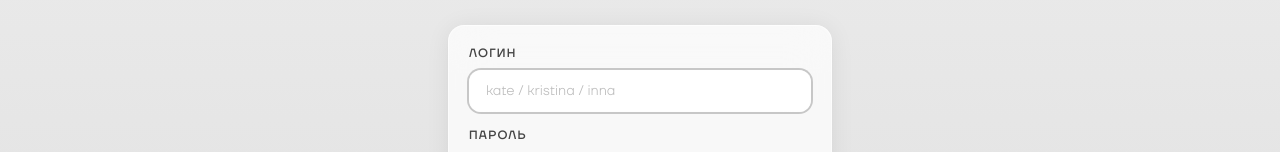
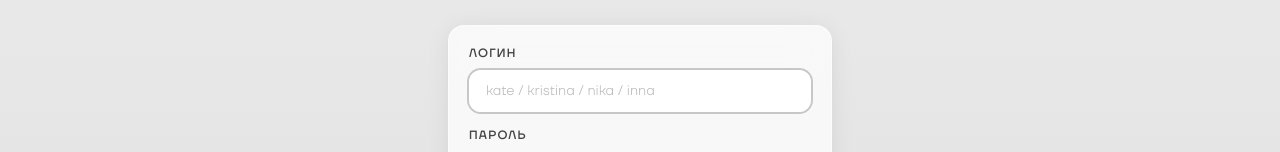
Before and after one commit to gukatya/face-gifts, a React (Vite) app in the folder frontend/: page /login in a window 1280 px wide. Shown: the part 280-432 px from the top of the page. Built offline with nearby package versions, Linux system fonts and the light colour scheme.

Commit message:
fix: add nika to login placeholder
Co-Authored-By: Claude Sonnet 4.6 <noreply@anthropic.com>

```diff
--- a/frontend/src/pages/LoginPage.tsx
+++ b/frontend/src/pages/LoginPage.tsx
@@ -42,7 +42,7 @@ export default function LoginPage() {
             <input
               type="text"
               className="input w-full"
-              placeholder="kate / kristina / inna"
+              placeholder="kate / kristina / nika / inna"
               value={username}
               onChange={(e) => setUsername(e.target.value)}
               autoFocus
```
